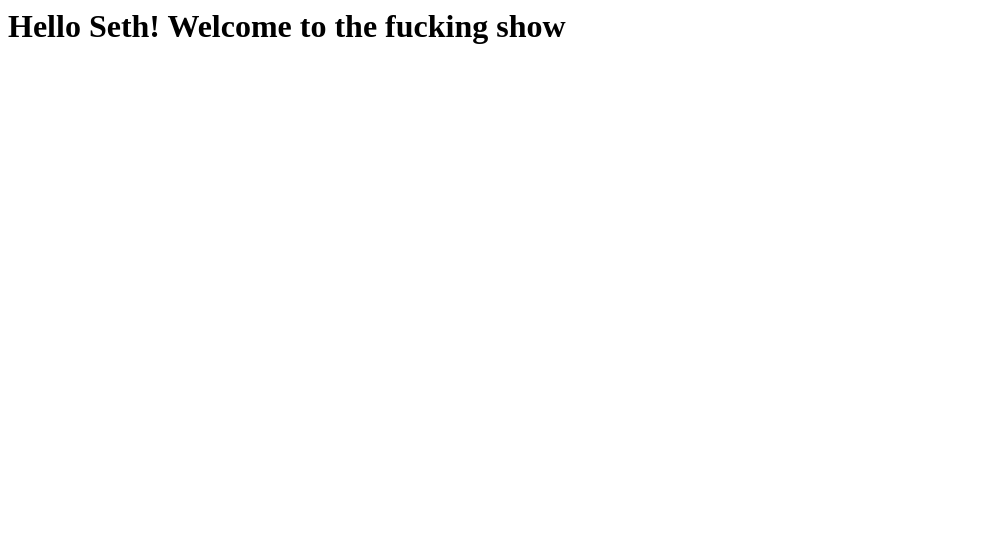
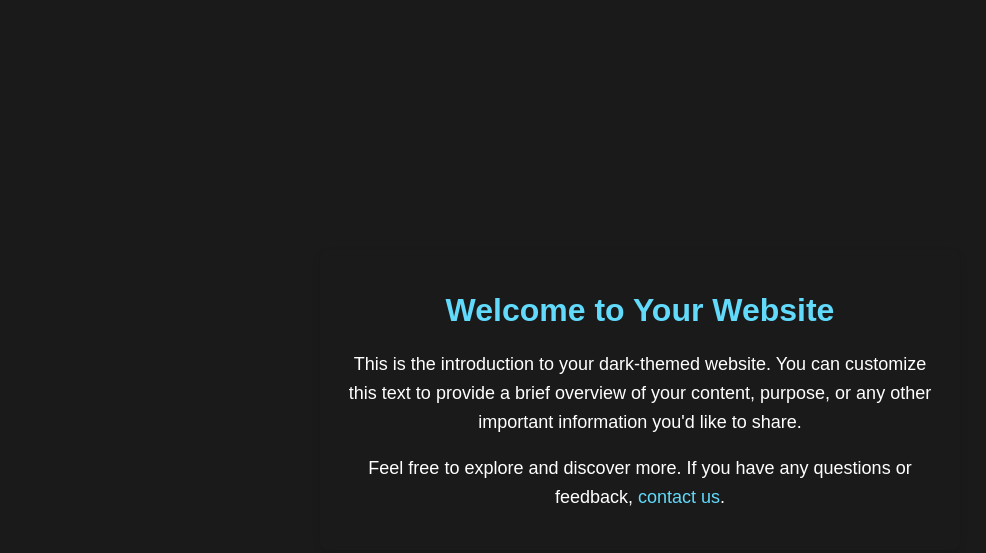
Before and after one commit to SharkFarts/Shallows, a plain HTML site: page index.html in a window 1280 px wide. Shown: the whole page, without its empty margins (0-986 px from the left). Drawn offline with Linux system fonts and the light colour scheme.

Commit message:
ChatGPT template

```diff
--- a/index.html
+++ b/index.html
@@ -1 +1,54 @@
-<h1>Hello Seth! Welcome to the fucking show</h1>
+<!DOCTYPE html>
+<html lang="en">
+<head>
+    <meta charset="UTF-8">
+    <meta name="viewport" content="width=device-width, initial-scale=1.0">
+    <title>Your Website Title</title>
+    <style>
+        body {
+            background-color: #1a1a1a;
+            color: #ffffff;
+            font-family: 'Arial', sans-serif;
+            margin: 0;
+            padding: 0;
+            display: flex;
+            align-items: center;
+            justify-content: center;
+            height: 100vh;
+            text-align: center;
+        }
+
+        .container {
+            max-width: 600px;
+            padding: 20px;
+            border-radius: 8px;
+            box-shadow: 0 4px 8px rgba(0, 0, 0, 0.1);
+        }
+
+        h1 {
+            color: #61dafb; /* or any accent color you prefer */
+        }
+
+        p {
+            font-size: 18px;
+            line-height: 1.6;
+        }
+
+        a {
+            color: #61dafb;
+            text-decoration: none;
+        }
+
+        a:hover {
+            text-decoration: underline;
+        }
+    </style>
+</head>
+<body>
+    <div class="container">
+        <h1>Welcome to Your Website</h1>
+        <p>This is the introduction to your dark-themed website. You can customize this text to provide a brief overview of your content, purpose, or any other important information you'd like to share.</p>
+        <p>Feel free to explore and discover more. If you have any questions or feedback, <a href="mailto:your@email.com">contact us</a>.</p>
+    </div>
+</body>
+</html>
```
